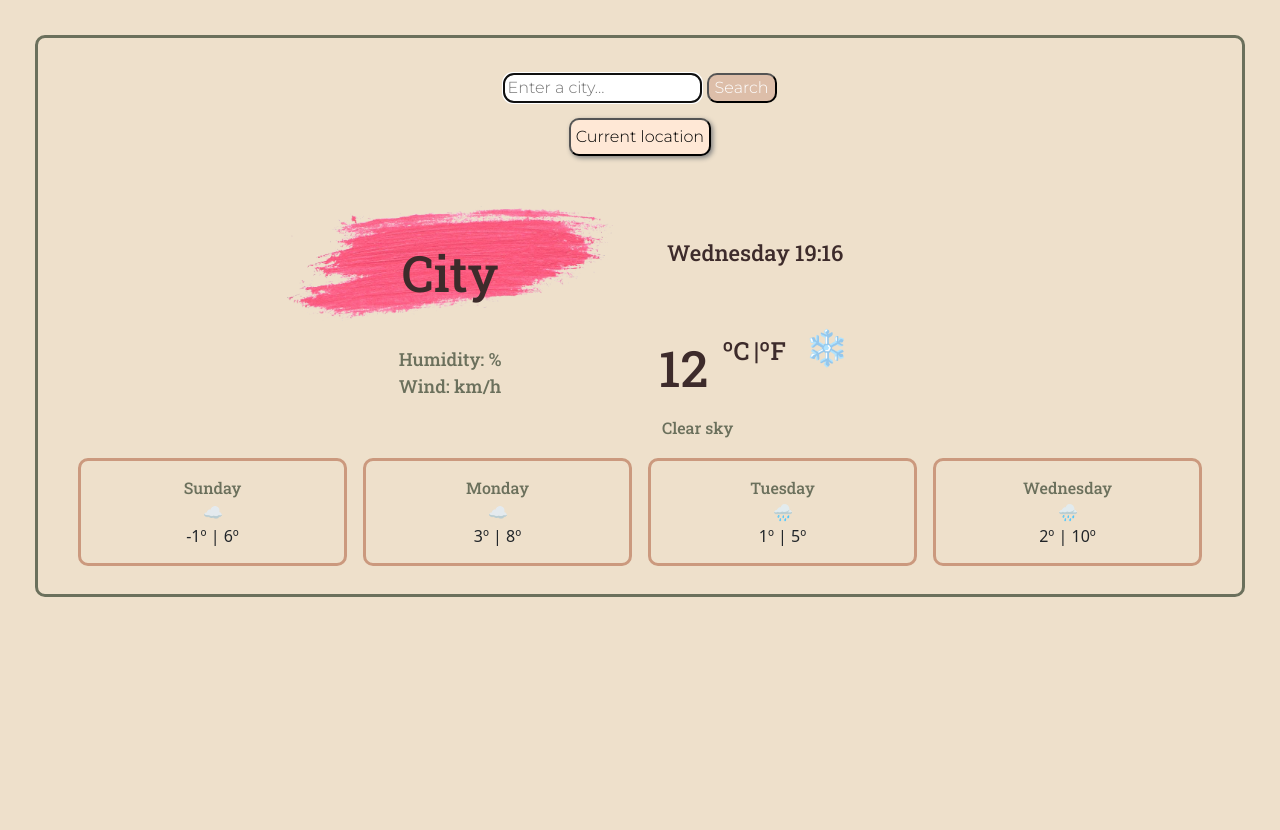
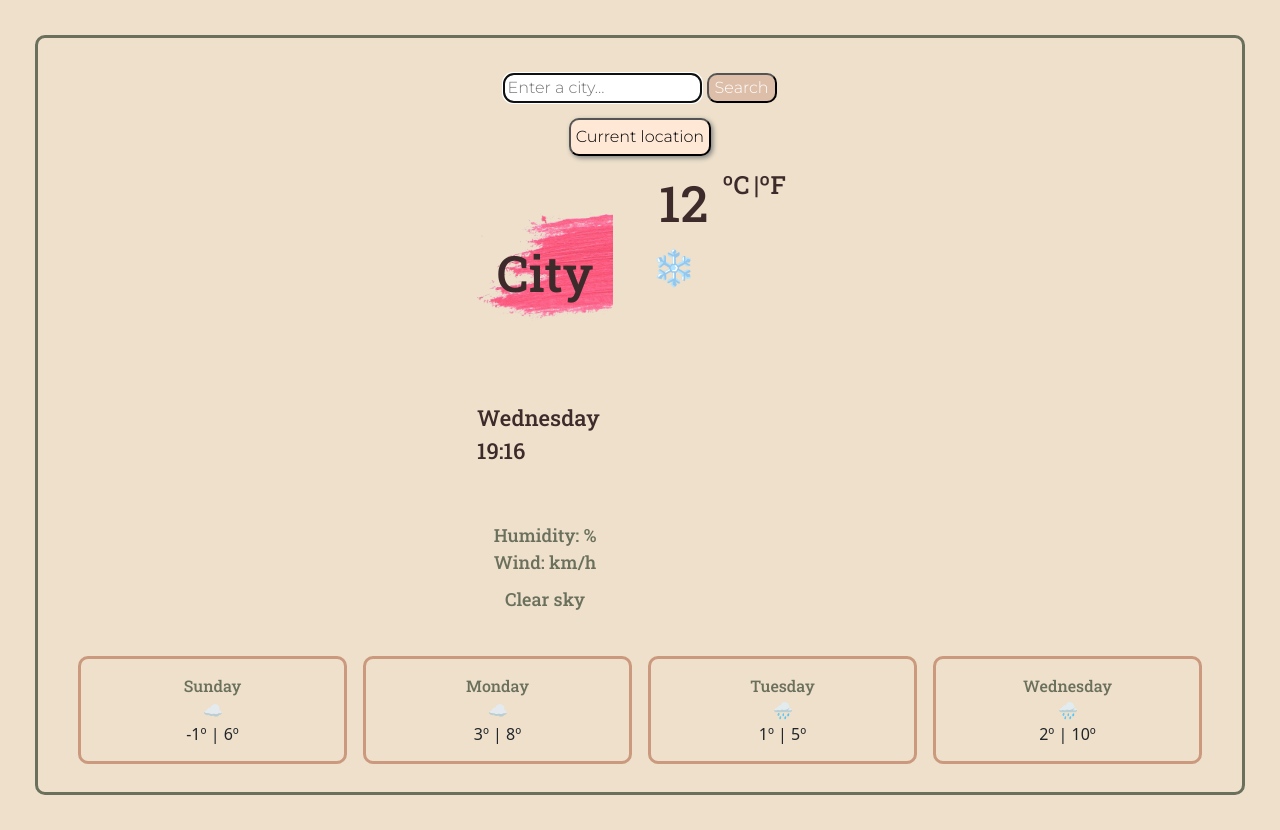
Before and after one commit to guiomarandrino/weather-app, a plain HTML site: page index.html in a window 1280 px wide. Before the commit the page ends 800 px from the top, so only its background shows below. Drawn offline with nearby package versions, Linux system fonts and the light colour scheme.

Commit message:
Changed grid

```diff
--- a/index.html
+++ b/index.html
@@ -45,26 +45,21 @@
       </form>
       <button id="current-location-button">Current location</button>
       <div class="row justify-content-center">
-        <div class="col-4">
+        <div class="col-2">
           <span id="city">City</span>
-        </div>
-        <div class="col-4">
           <span id="current-date">Saturday<br />20:00</span>
-        </div>
-      </div>
-      <div class="row justify-content-center">
-        <div class="col-4">
           <ul>
             <li>Humidity: <span id="humidity"></span>%</li>
             <li>Wind: <span id="wind"></span> km/h</li>
+            <li><span id="weather-description">Clear sky</span></li>
           </ul>
         </div>
-        <div class="col-4">
+
+        <div class="col-2">
           <span id="current-temp">12</span>
           <span id="celsius-link">ºC</span>
           <span id="fahrenheit-link">|ºF</span>
           <span id="emoji">❄</span>
-          <span id="weather-description">Clear sky</span>
         </div>
       </div>
       <div class="row align-items-center">
```
